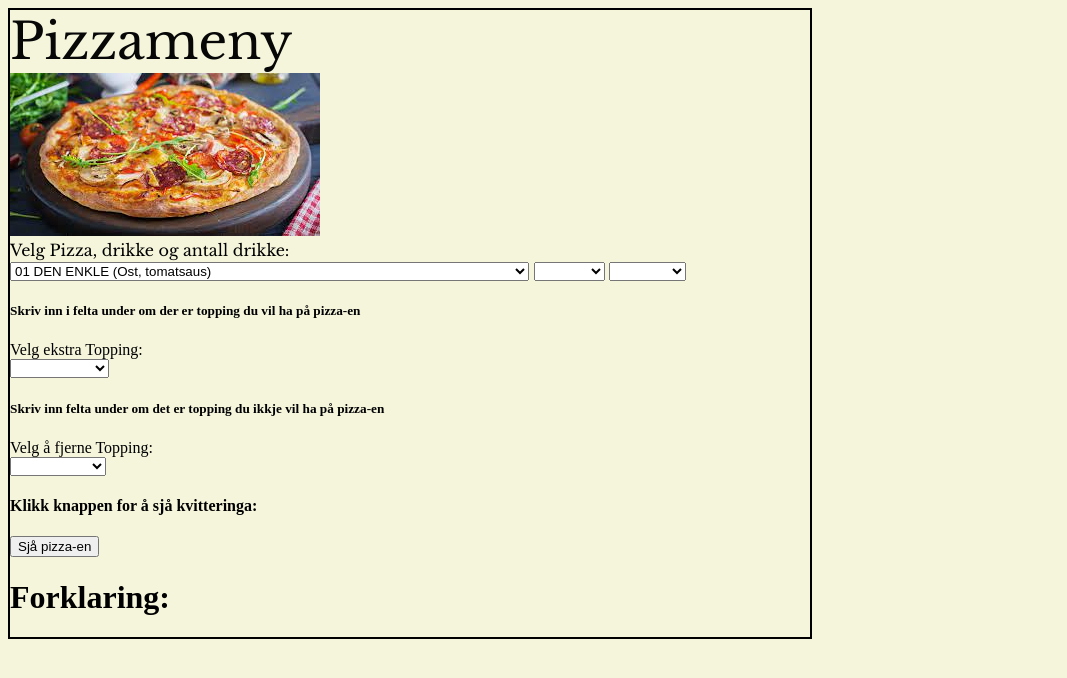
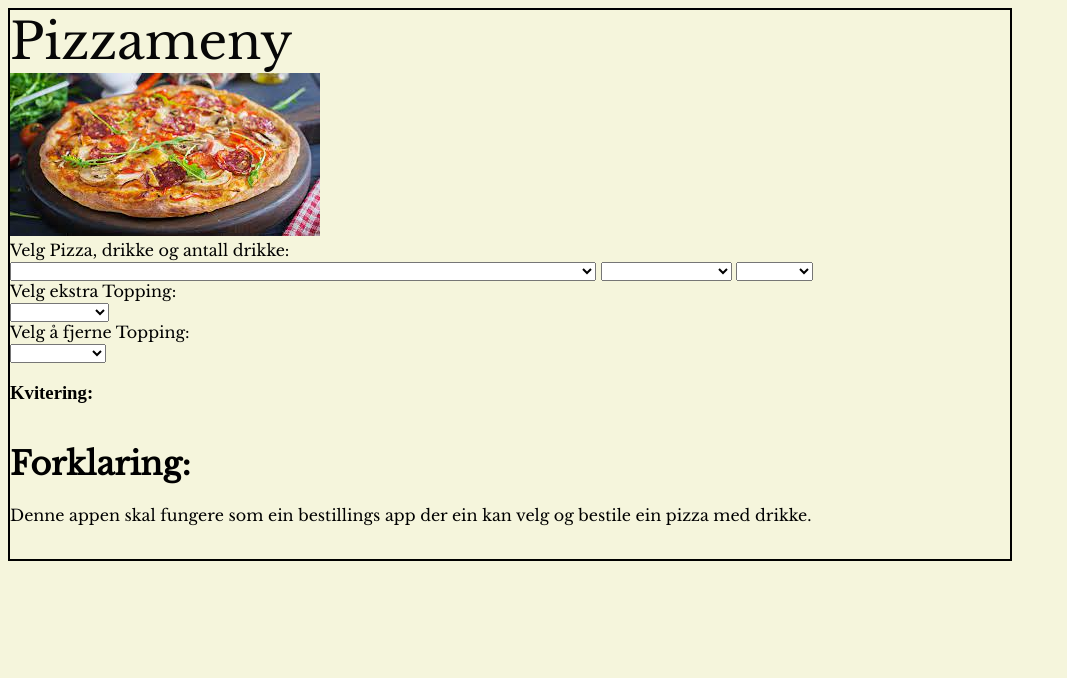
Before and after one commit to Newtexas28/HTML, a plain HTML site: page Pizzameny 2/index.html in a window 1280 px wide. Shown: the whole page, without its empty margins (0-1067 px from the left). Drawn offline with nearby package versions, Linux system fonts and the light colour scheme.

Commit message:
changes to code onchange

```diff
--- a/Pizzameny 2/css/stylesheet.css
+++ b/Pizzameny 2/css/stylesheet.css
@@ -3,13 +3,15 @@
     grid-template-columns: 2fr 2fr;
     grid-template-rows: auto;
     border: 2px solid black;
-    max-width: 800px;
+    max-width: 1000px;
     grid-template-areas:
         "tittle tittle"
         "bilete bilete"
         "velgmeny velgmeny"
         "ekstra ekstra"
-        "fjern fjern";
+        "fjern fjern"
+        "result result"
+        "forklaring forklaring";
 }
 
 .tittle {
@@ -18,11 +20,9 @@
     font-size: 50px;
     color: rgb(7, 7, 7);
 }
+
 .bilete {
     grid-area: bilete;
-    /*position: absolute;
-    */
-
 }
 
 .bilete img {
@@ -37,10 +37,22 @@
 
 .ekstra {
     grid-area: ekstra;
+    font-family: 'Libre Baskerville';
 }
 
 .fjern {
     grid-area: fjern;
+    font-family: 'Libre Baskerville';
+}
+
+.result {
+    grid-area: result;
+    font-family: 'Libre Bakerville';
+}
+
+.forklaring {
+    grid-area: forklaring;
+    font-family: 'Libre Baskerville';
 }
 
 /*
--- a/Pizzameny 2/index.html
+++ b/Pizzameny 2/index.html
@@ -21,19 +21,20 @@
             </div>
             <div class="velgmeny">
                 <label for = "velgmeny">Velg Pizza, drikke og antall drikke: </label> <br>
-                    <select id = "velgpizza" name = "velgpizza">
-                        <option value = "01"> 01 DEN ENKLE (Ost, tomatsaus)</option>
-                        <option value = "02">02 BIFFEN (Ost, tomatsaus, marinert biff i strimler, bacon og løk)</option>
-                        <option value = "03">03 KOKKENS KYLLING (Ost, tomatsaus, marinert kylling, løk, mais og sjampinjong)</option>
+                <select id = "velgpizza" name = "velgpizza" onchange="output();">
+                    <option value = "00"></option>
+                    <option value = "01"> 01 DEN ENKLE (Ost, tomatsaus) Pris: 135kr</option>
+                    <option value = "02">02 BIFFEN (Ost, tomatsaus, marinert biff i strimler, bacon og løk) Pris: 229kr</option>
+                    <option value = "03">03 KOKKENS KYLLING (Ost, tomatsaus, marinert kylling, løk, mais og sjampinjong) Pris: 208kr</option>
                 </select>
-                    <select id = "velgdrikke" name = "velgdrikke">
-                        <option value = ""></option>
-                        <option value = "01">Cola</option>
-                        <option value = "02">Fanta</option>
-                        <option value = "03">Peppsi</option>
-                        <option value = "04">Monster</option>
+                <select id = "velgdrikke" name = "velgdrikke" onchange="output();">
+                    <option value = "00"></option>
+                    <option value = "01">Cola Pris: 25kr</option>
+                    <option value = "02">Fanta Pris: 25kr</option>
+                    <option value = "03">Peppsi Pris: 25kr</option>
+                    <option value = "04">Monster Pris: 30kr</option>
                 </select>
-                    <select id = "antalldrikke" name = "antalldrikke">
+                <select id = "antalldrikke" name = "antalldrikke" onchange="output();">
                     <option value = ""></option>
                     <option value = "1">1 drikke</option>
                     <option value = "2">2 drikke</option>
@@ -49,12 +50,9 @@
                     <option value = "12">12 drikke</option>
                 </select>
             </div>
-
-            <div>
-            <h5>Skriv inn i felta under om der er topping du vil ha på pizza-en</h5>
             <div class = "ekstra">
                 <label for = "Ekstra">Velg ekstra Topping: </label><br>
-                <select id = "Ekstra" name = "Ekstra">
+                <select id = "Ekstra" name = "Ekstra" onchange="output();">
                     <option value = ""></option>
                     <option value = "Ananas">Ananas</option>
                     <option value = "Skinke">Skinke</option>
@@ -65,10 +63,10 @@
                     <option value = "Kjøttdeig">Kjøttdeig</option>
                 </select>
             </div>
-            <h5>Skriv inn felta under om det er topping du ikkje vil ha på pizza-en</h5>
+
             <div class = "fjern">
                 <label for = "Fjern">Velg å fjerne Topping: </label><br>
-                <select id = "Fjern" name = "Fjern">
+                <select id = "Fjern" name = "Fjern" onchange="output();">
                     <option value = ""></option>
                     <option value = "Biff">Biff</option>
                     <option value = "Bacon">Bacon</option>
@@ -78,12 +76,15 @@
                     <option value = "Sjampinjong">Sjampinjong</option>
                 </select>
             </div>
-            <h4>Klikk knappen for å sjå kvitteringa: </h4>
-            <div id = "result"></div>
 
-            <button onclick = "output();">Sjå pizza-en</button>
+            <div class = "result">
+                <h3>Kvitering: </h3>
+                <div id="result"></div>
+            </div> <br>
+            <div class = "forklaring">
                 <h1>Forklaring:</h1>
-            <p></p>
+                <p>Denne appen skal fungere som ein bestillings app der ein kan velg og bestile ein pizza med drikke.</p>
+            </div>
         </div>
         <script src="js/main.js" async defer></script>
     </body>
--- a/Pizzameny 2/js/main.js
+++ b/Pizzameny 2/js/main.js
@@ -5,7 +5,9 @@
  */
 
 /*
- * Making three different dictionary to store the ingredients, pizza price and drink price.
+ * Making five different dictionary to store the name of the pizza, ingredients,
+ * the of price the pizza, name of the drink, price of the drink.
+ * Using dicionary to make my own index and compare it to value from thev website
  */
 
 const pizza_name = {
@@ -28,6 +30,7 @@ const pizza_price = {
 };
 
 const drink_name = {
+    "00": "",
     "01": "Cola",
     "02": "Fanta",
     "03": "Peppsi",
@@ -35,10 +38,11 @@ const drink_name = {
 };
 
 const drink_price = {
-    "01": 35,
-    "02": 35,
-    "03": 35,
-    "04": 35
+    "00": 0,
+    "01": 25,
+    "02": 25,
+    "03": 25,
+    "04": 30
 };
 
 /*
@@ -62,11 +66,10 @@ const output = () =>
         const number_of_drinks = document.getElementById('antalldrikke').value;
         const ekstra = document.getElementById('Ekstra').value;
         const fjern = document.getElementById('Fjern').value;
-        //let textforloop = "<br>" + "Ingrediensene er: " + "<br>";
-        //let textforofloop = "<br>" + "Ingrediensene er: " + "<br>";
 
         /*
-         *
+         * Finding the ingredents from teh dictionary and
+         * splitting the incoming string info ann array
          */
 
         const pizza_array = pizza_ingredients[chosen_pizza].split(" ");
@@ -92,27 +95,13 @@ const output = () =>
             pizza_array.push(ekstra)
         };
 
-        const pizza = "Pizza: " + pizza_name[chosen_pizza] + "<br>" +
-        "Topping: " + pizza_array.sort().join(" + ") + "<br>" +
-        "Drikke: " + drink_name[chosen_drink] + " " + number_of_drinks + "stk.";
+        const totale_price = pizza_price[chosen_pizza] + (drink_price[chosen_drink] * number_of_drinks);
 
-        //document.getElementById("forloop").innerHTML = textforloop;
-        //document.getElementById("forofloop").innerHTML = textforofloop;
+        const pizza = `Pizza: ${pizza_name[chosen_pizza]} <br>
+        Topping: ${pizza_array.sort().join(" + ")} <br>
+        Drikke:  ${drink_name[chosen_drink]}  ${number_of_drinks} stk. <br>
+        Price:  ${totale_price}kr`;
+
+
         document.getElementById('result').innerHTML = pizza;
     };
-
-/*
-     * Using 2 different loops to create a text string of all the ingredients
-
-        for (let i = 0; i < pizza_array.length; i++)
-        {
-            textforloop += pizza_array[i] + "<br>";
-        };
-
-        for (let x of pizza_array)
-        {
-            textforofloop += x + "<br>";
-        };
-
-        Returing the strings back to the website
-     */
```
Also changed, not shown: Pizzameny 3/js/main.js (+107 -0 lines). Lines whose indentation alone changed are shown as unchanged.
